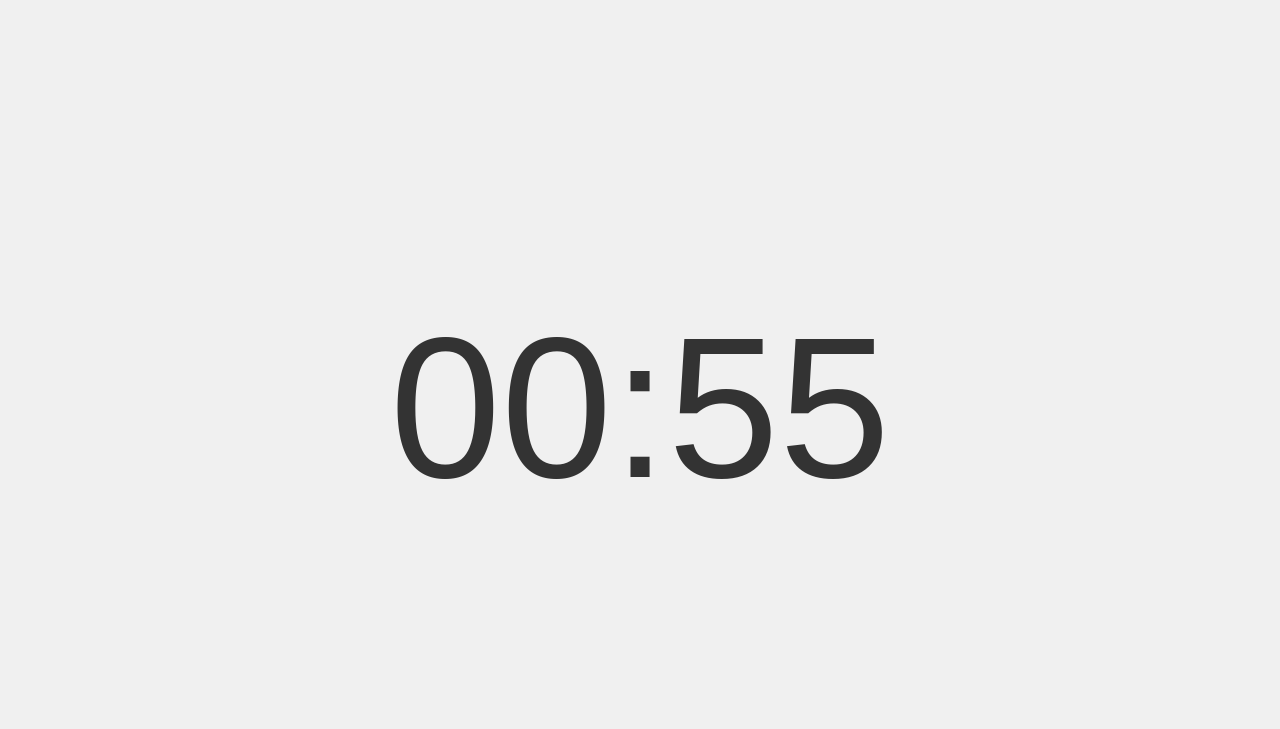
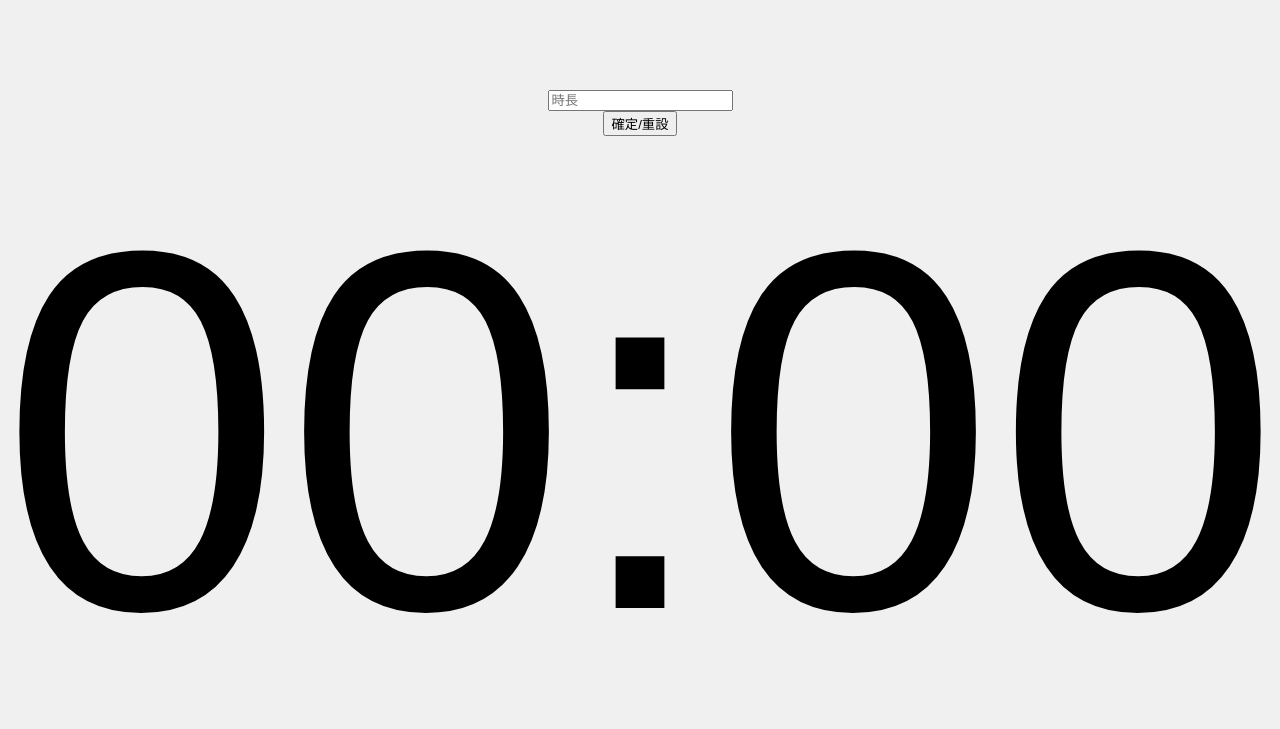
Before and after one commit to PenguinCre8te/Autoclock, a plain HTML site: page index.html in a window 1280 px wide. Drawn offline with Linux system fonts and the light colour scheme.

Commit message:
Update index.html

```diff
--- a/index.html
+++ b/index.html
@@ -3,10 +3,11 @@
 <head>
     <meta charset="UTF-8">
     <meta name="viewport" content="width=device-width, initial-scale=1.0">
-    <title>Countdown Timer</title>
+    <title> 發球機自動計時器 </title>
     <style>
         body {
             display: flex;
+            flex-direction: column;
             justify-content: center;
             align-items: center;
             height: 100vh;
@@ -14,9 +15,12 @@
             font-family: Arial, sans-serif;
         }
         #timer {
-            font-size: 200px;
-            color: #333;
-        }
+                font-size: 40vw; /* Adjust font size relative to viewport height */
+                text-align: center;
+                display: flex;
+                justify-content: center;
+                align-items: center;
+            }
         .flashing {
             animation: flash 0.5s alternate infinite;
         }
@@ -27,12 +31,21 @@
     </style>
 </head>
 <body>
-    <div id="timer">02:00</div>
+    <input type="number" id="timeInput" placeholder="時長">
+    <button onclick="setTime()">確定/重設</button>
+    <div id="timer">00:00</div>
 
     <script>
         const timerElement = document.getElementById('timer');
+        const timeInput = document.getElementById('timeInput');
         let countdown;
         let time = 60;
+
+        function setTime() {
+            clearInterval(countdown); // Stop any running timer
+            time = parseInt(timeInput.value) || 60;
+            startTimer();
+        }
 
         function startTimer() {
             countdown = setInterval(() => {
@@ -42,18 +55,14 @@
                 timerElement.textContent = `${minutes.toString().padStart(2, '0')}:${seconds.toString().padStart(2, '0')}`;
                 if (time <= 0) {
                     clearInterval(countdown);
-                    timerElement.textContent = "夠鐘喇"
+                    timerElement.textContent = "夠鐘喇";
                     timerElement.classList.add('flashing');
                     setTimeout(() => {
                         timerElement.classList.remove('flashing');
-                        time = 60; // Reset the time
-                        startTimer(); // Start the timer again
                     }, 5000);
                 }
             }, 1000);
         }
-
-        startTimer();
     </script>
 </body>
 </html>
```
